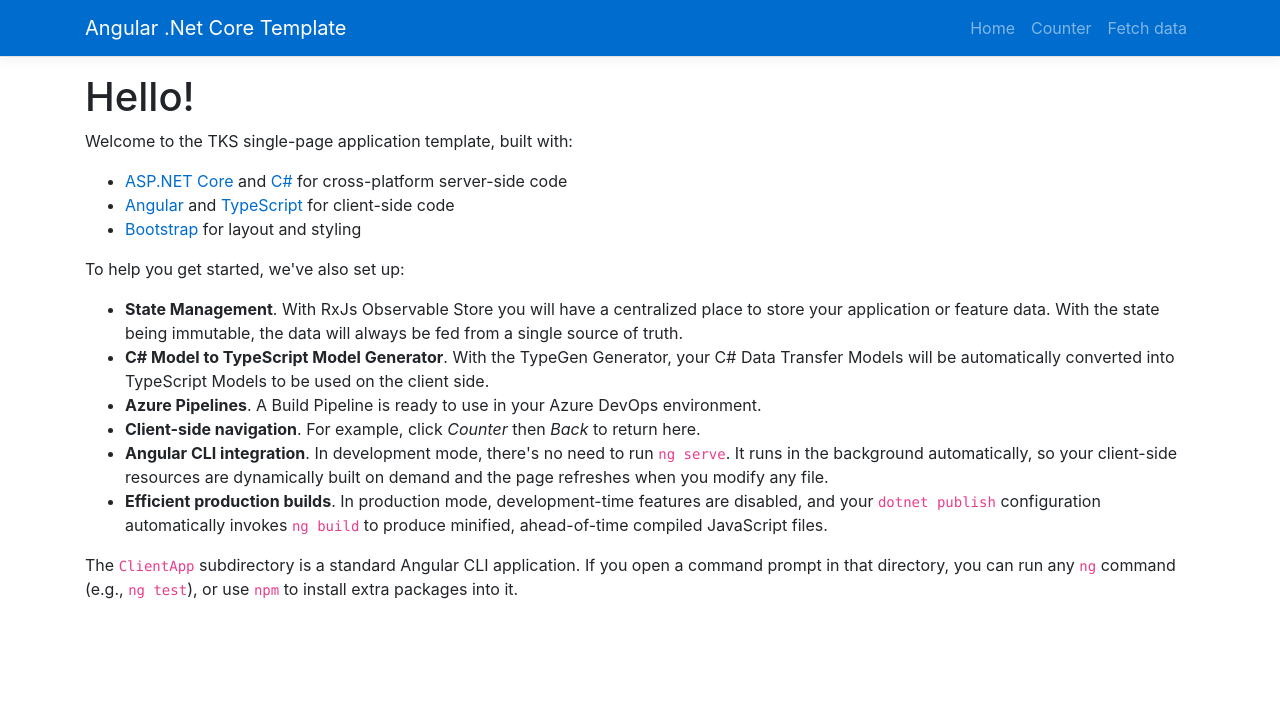
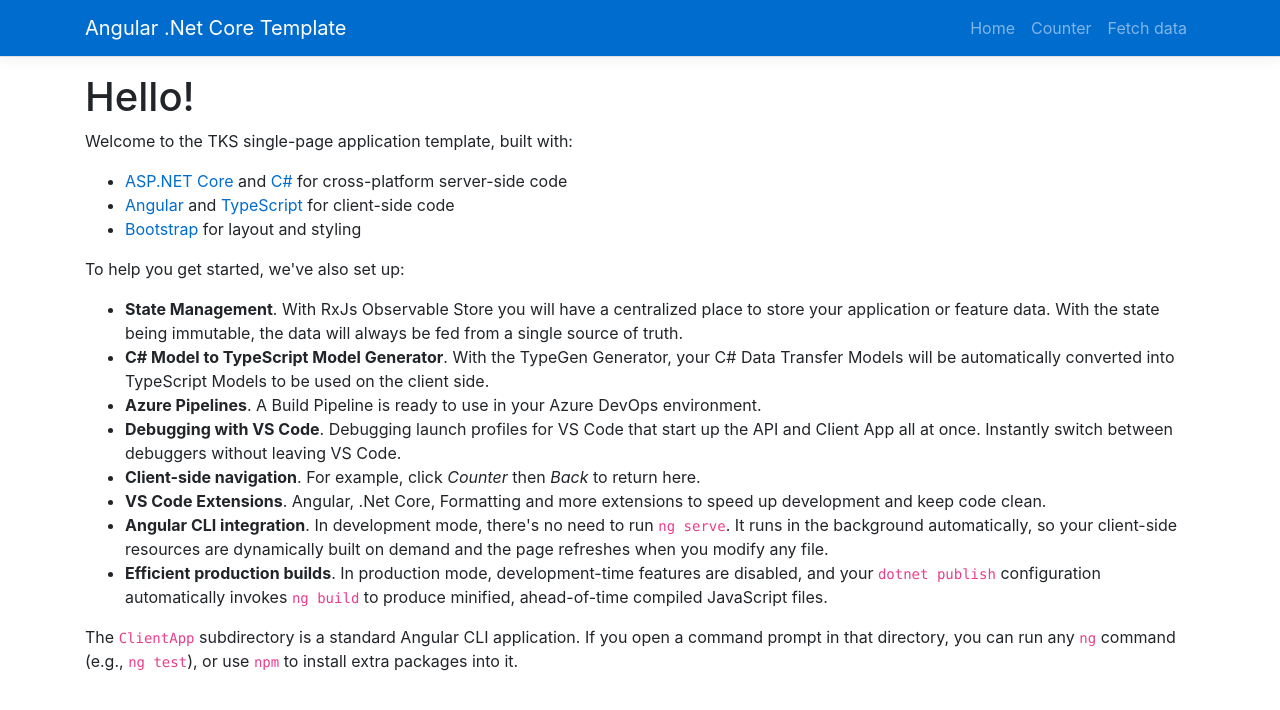
Before and after one commit to taylordevereaux/angular-core, an Angular app in the folder ClientApp/: page / in a window 1280 px wide. Shown: the top 710 px of the page. Built offline with nearby package versions, Linux system fonts and the light colour scheme; what rxjs-observable-store would draw is missing.

Commit message:
Adds home information.

```diff
--- a/ClientApp/src/app/home/home.component.html
+++ b/ClientApp/src/app/home/home.component.html
@@ -32,8 +32,17 @@
     Azure DevOps environment.
   </li>
   <li>
+    <strong>Debugging with VS Code</strong>. Debugging launch profiles for VS
+    Code that start up the API and Client App all at once. Instantly switch
+    between debuggers without leaving VS Code.
+  </li>
+  <li>
     <strong>Client-side navigation</strong>. For example, click
     <em>Counter</em> then <em>Back</em> to return here.
+  </li>
+  <li>
+    <strong>VS Code Extensions</strong>. Angular, .Net Core, Formatting and more
+    extensions to speed up development and keep code clean.
   </li>
   <li>
     <strong>Angular CLI integration</strong>. In development mode, there's no
```
